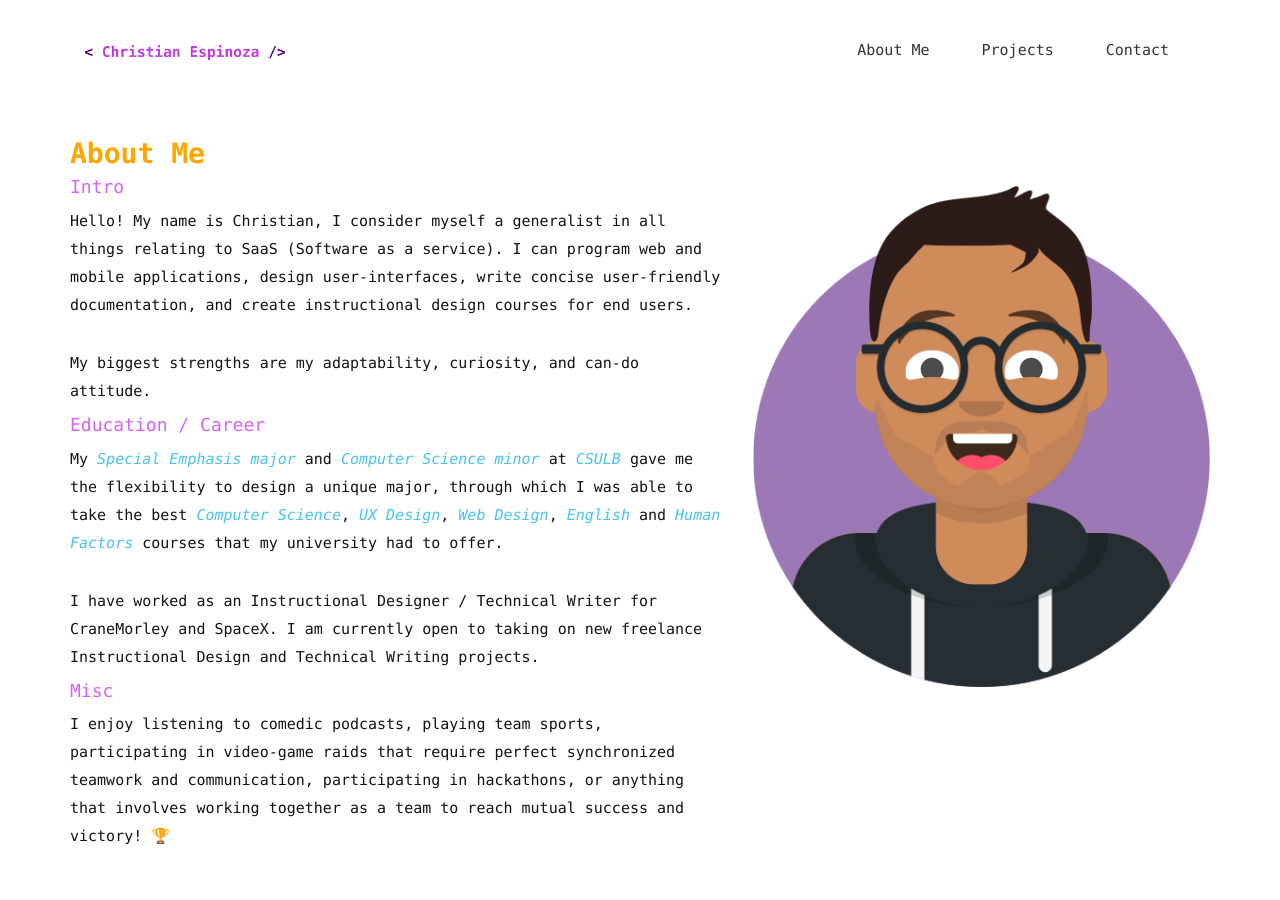
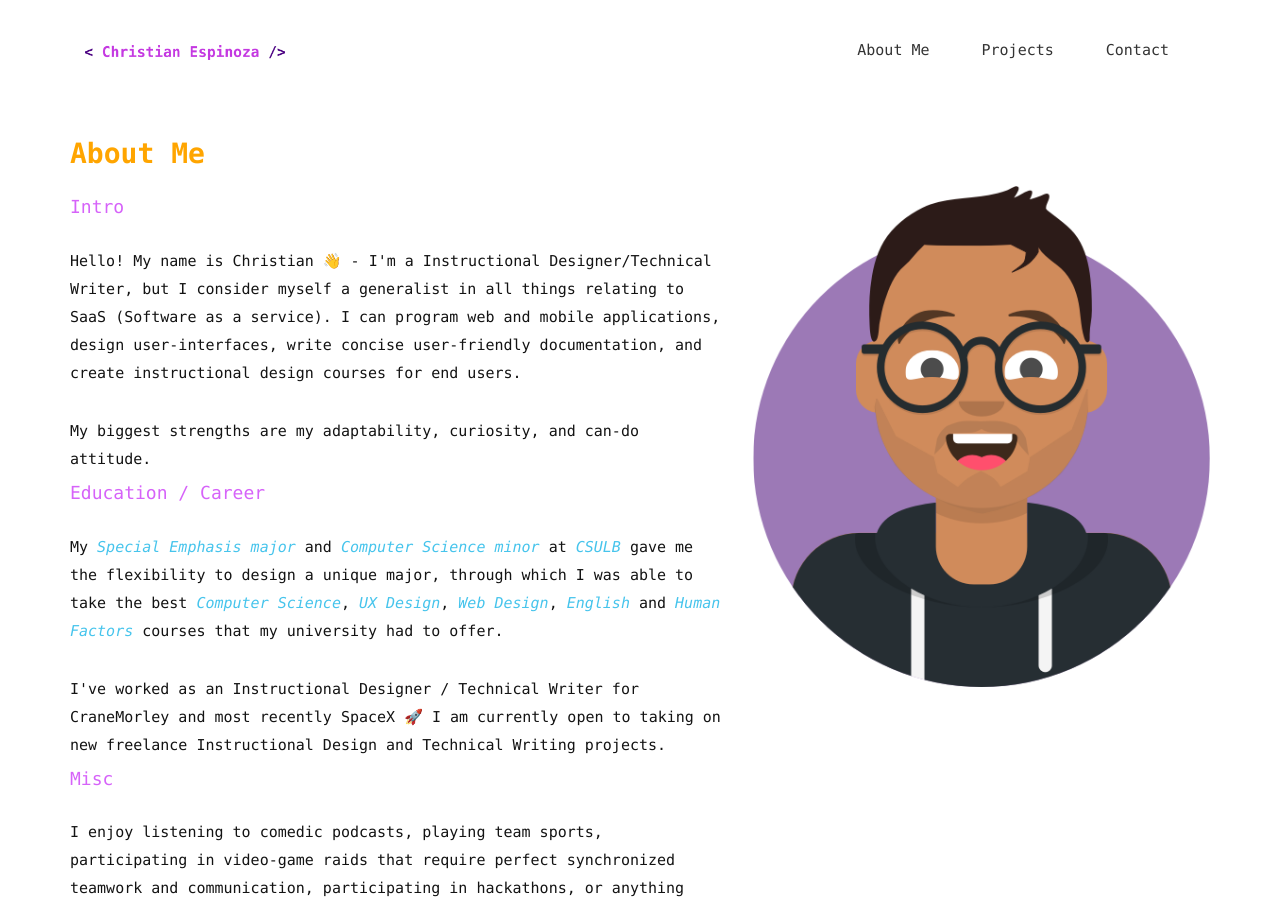
Before and after one commit to Kingslayyerr/Kingslayyerr.github.io, a Jekyll site: the page built from index.html, in a window 1280 px wide and 900 px high. Built offline with Jekyll 4.4.1, drawn with Linux system fonts in a browser that asks for light colours; nearby versions of some CDN libraries; some web fonts are replaced.

Commit message:
smol change

```diff
--- a/index.html
+++ b/index.html
@@ -28,10 +28,11 @@ permalink: /
         <div class="block">
           <div class="section-title">
             <h2>About Me</h2>
-
+           <br>
           </div>
           <h4>Intro</h4>
-          <p>Hello! My name is Christian, I consider myself a generalist in all things relating to SaaS (Software as a service). I can program web and mobile applications, design user-interfaces, write concise user-friendly documentation, and create instructional design courses for end users.  <!-- I learned to program on my own through hard work, persistence, and dedication. I started off learning the basics of <em style="color:#46c4ec;">HTML, CSS</em> and <em style="color:#46c4ec;">Javascript</em> then moved on to using more complex Libraries and Frameworks like <em style="color:#46c4ec;">React</em>, <em style="color:#46c4ec;">Redux</em> and <em style="color:#46c4ec;">Node</em>. -->
+          <br>
+          <p>Hello! My name is Christian 👋 - I'm a Instructional Designer/Technical Writer, but I consider myself a generalist in all things relating to SaaS (Software as a service). I can program web and mobile applications, design user-interfaces, write concise user-friendly documentation, and create instructional design courses for end users.  <!-- I learned to program on my own through hard work, persistence, and dedication. I started off learning the basics of <em style="color:#46c4ec;">HTML, CSS</em> and <em style="color:#46c4ec;">Javascript</em> then moved on to using more complex Libraries and Frameworks like <em style="color:#46c4ec;">React</em>, <em style="color:#46c4ec;">Redux</em> and <em style="color:#46c4ec;">Node</em>. -->
          <!--  I have taken a Systemic approach to my skills and education, I believe in breadth first then depth, to be an effective specialist you must at one point be a generalist. -->
           </p>
           <br>
@@ -39,12 +40,14 @@ permalink: /
             My biggest strengths are my adaptability, curiosity, and can-do attitude.
           </p>
           <h4>Education / Career</h4>
+          <br>
             <p> My <em style="color:#46c4ec;">Special Emphasis major</em> and <em style="color:#46c4ec;">Computer Science minor</em> at <em style="color:#46c4ec;">CSULB</em> gave
               me the flexibility to design a unique major, through which I was able to take the best
               <em style="color:#46c4ec;">Computer Science</em>, <em style="color:#46c4ec;">UX Design</em>, <em style="color:#46c4ec;">Web Design</em>, <em style="color:#46c4ec;">English</em> and <em style="color:#46c4ec;">Human Factors</em> courses that my university had to offer. <!-- This gave me an extremely unique college experience where I got to work and interact with people from many different majors on a regular basis. --> <!-- I got to see the pros and cons of the Engineering, Art, English, Business and Psychology(Human Factors) departments. I took away so much from my time at CSULB and it ultimately made me what I consider to be a well-rounded individual. --></p>
               <br>
-              <p> I have worked as an Instructional Designer / Technical Writer for CraneMorley and SpaceX. I am currently open to taking on new freelance Instructional Design and Technical Writing projects.</p>
+              <p> I've worked as an Instructional Designer / Technical Writer for CraneMorley and most recently SpaceX 🚀 I am currently open to taking on new freelance Instructional Design and Technical Writing projects.</p>
           <h4>Misc</h4>
+          <br>
           <p> I enjoy listening to comedic podcasts, playing team sports, participating in video-game raids that require perfect synchronized teamwork and communication, participating in hackathons, or anything that involves working together as a team to reach mutual success and victory! 🏆 </p>
           <!-- <h4>Social Anxiety</h4> -->
           <!-- <p>Transparency is important, and this is my truth. Social Anxiety has played a significant role in my life.  It has acted as a double edged sword and a catalyst of sorts. It ultimately made me a well-rounded person who has a deep empathy for all. I love helping others and believe in the capacity for humans to change and to transmute a negative circumstance into a positive one. It is thanks to the isolation that Social Anxiety provided me, that
```
